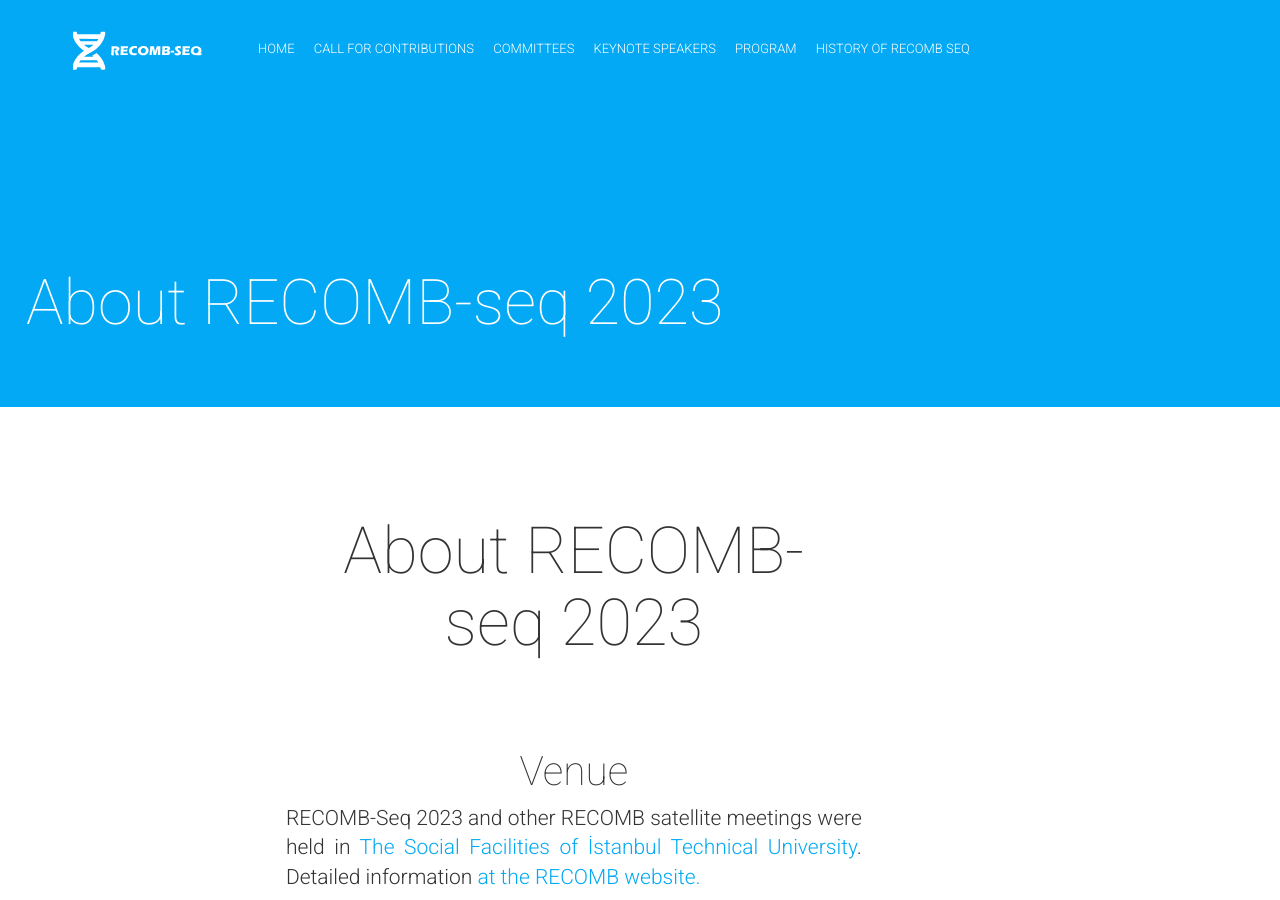
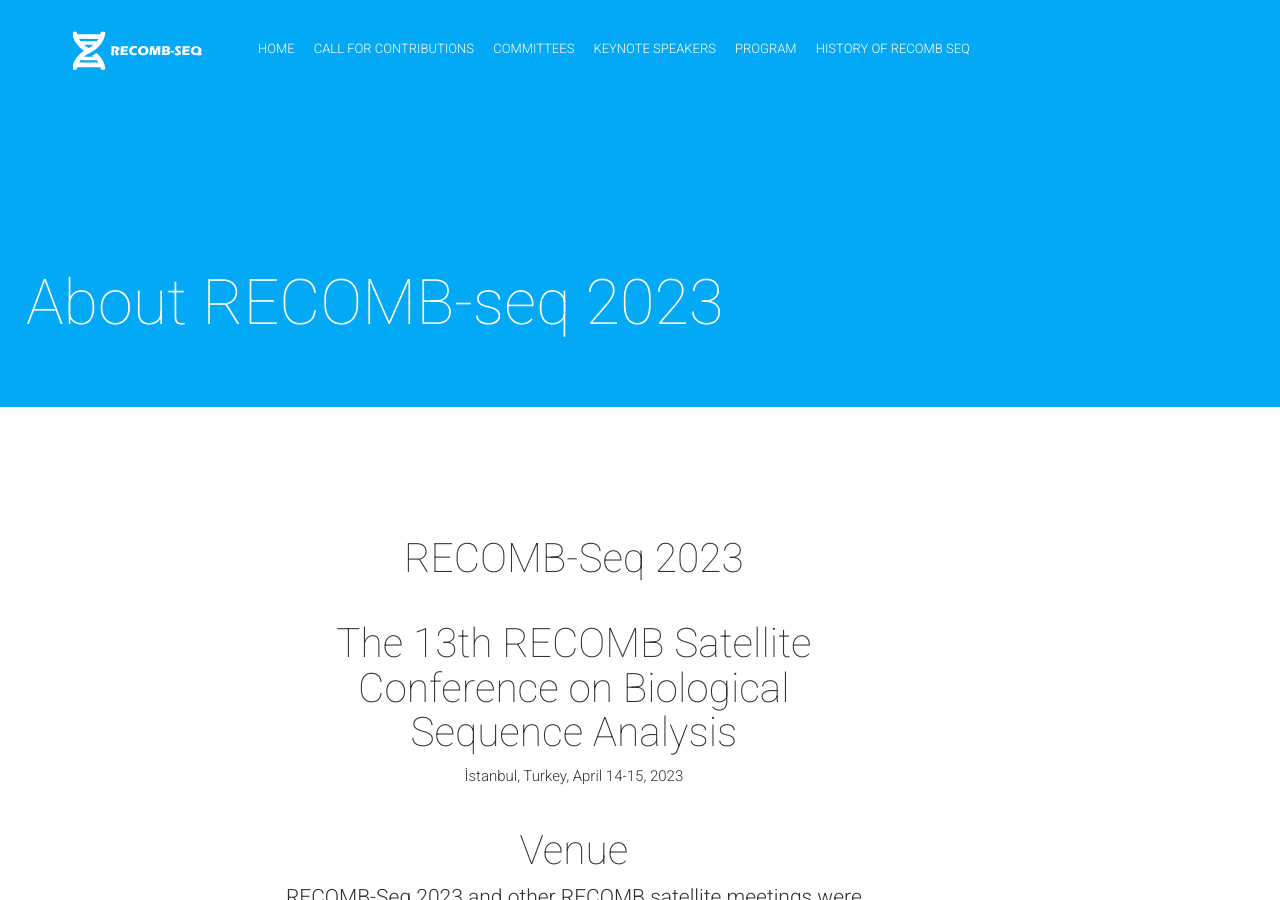
Before and after one commit to recomb-seq/recomb-seq.github.io, a Jekyll site: the page built from history/2023/about.html, in a window 1280 px wide and 900 px high. Built offline with Jekyll 4.4.1, drawn with Linux system fonts in a browser that asks for light colours; nearby versions of some CDN libraries; comment, search, counter and statistics services are not loaded.

Commit message:
Update about.html

```diff
--- a/history/2023/about.html
+++ b/history/2023/about.html
@@ -7,8 +7,10 @@ isStaticPost: true
 <section id="about" class="about">
     <div class="content-wrapper">
         <div class="col-lg-10 col-lg-offset-1">
-            <h3>About RECOMB-seq 2023</h3>
             <div class="row about-details">
+   <h4>RECOMB-Seq 2023</h4>
+   <h4>The 13th RECOMB Satellite Conference on Biological Sequence Analysis</h4>
+    <p>İstanbul, Turkey, April 14-15, 2023</p>
 
                 <h4>Venue</h4>
                 <p class="lead text-justify">
```
